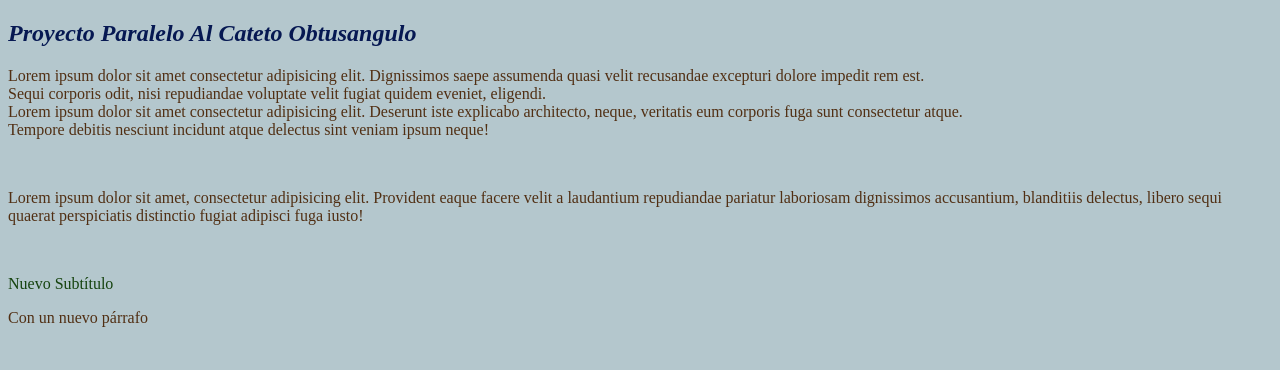
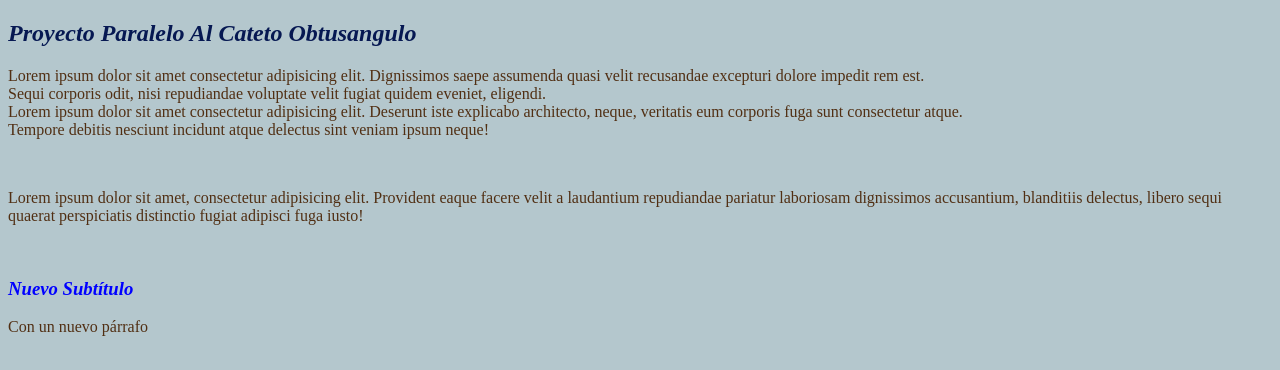
Before and after one commit to tobosio/CursoGit-2, a plain HTML site: page index.html in a window 1280 px wide. Drawn offline with Linux system fonts and the light colour scheme.

Commit message:
Update index.html

```diff
--- a/index.html
+++ b/index.html
@@ -9,7 +9,7 @@
 	<h2> Proyecto Paralelo Al Cateto Obtusangulo </h2>
 	<p>Lorem ipsum dolor sit amet consectetur adipisicing elit. Dignissimos saepe assumenda quasi velit recusandae excepturi dolore impedit rem est.<br> Sequi corporis odit, nisi repudiandae voluptate velit fugiat quidem eveniet, eligendi.<br> Lorem ipsum dolor sit amet consectetur adipisicing elit. Deserunt iste explicabo architecto, neque, veritatis eum corporis fuga sunt consectetur atque.<br> Tempore debitis nesciunt incidunt atque delectus sint veniam ipsum neque!</p><br>
 	<p>Lorem ipsum dolor sit amet, consectetur adipisicing elit. Provident eaque facere velit a laudantium repudiandae pariatur laboriosam dignissimos accusantium, blanditiis delectus, libero sequi quaerat perspiciatis distinctio fugiat adipisci fuga iusto!</p><br></p>
-	<n3> Nuevo Subtítulo</h3>
+	<h3> Nuevo Subtítulo</h3>
 	<p> Con un nuevo párrafo </p>
 <script src="JS/javascript.js"></script>
 </body>
```
